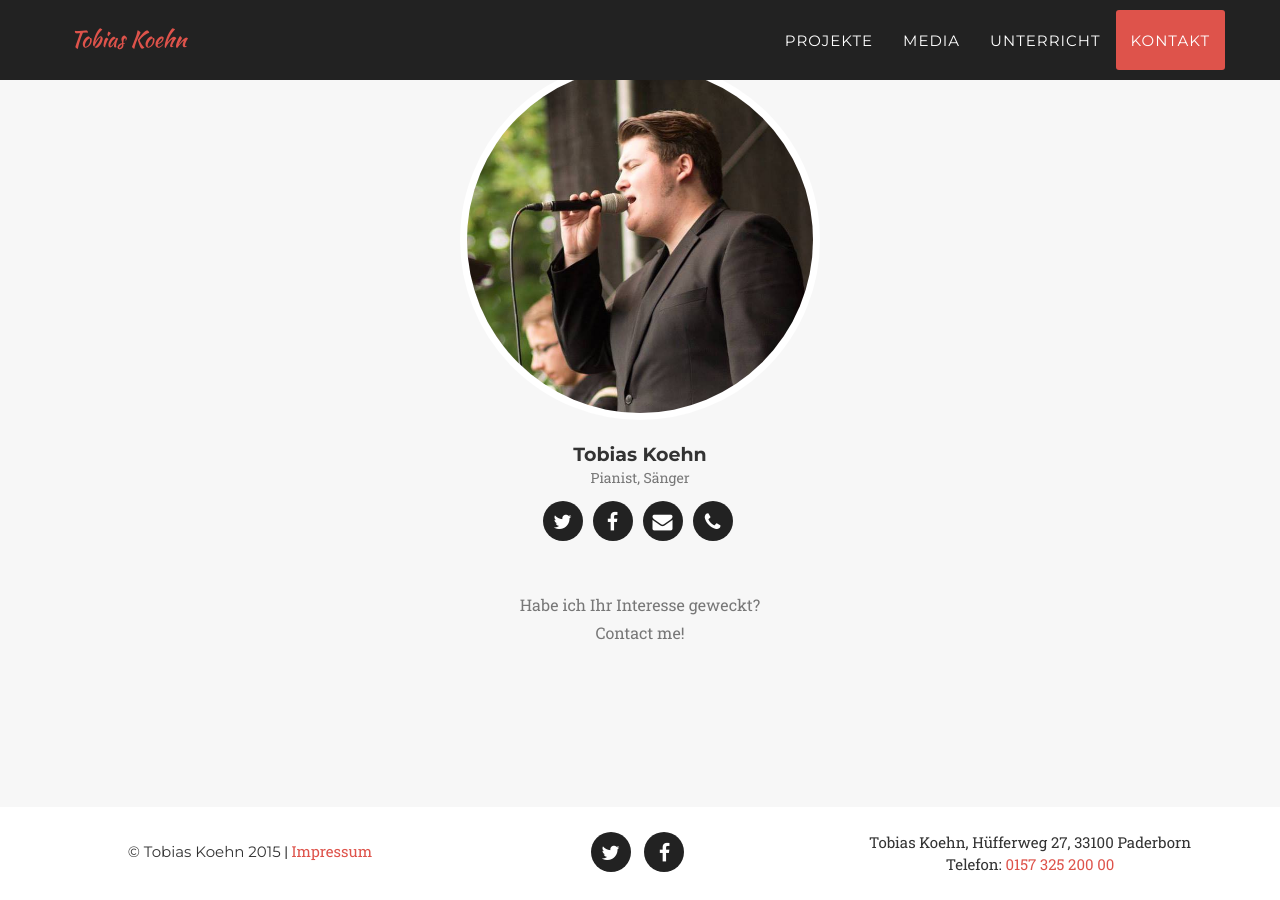
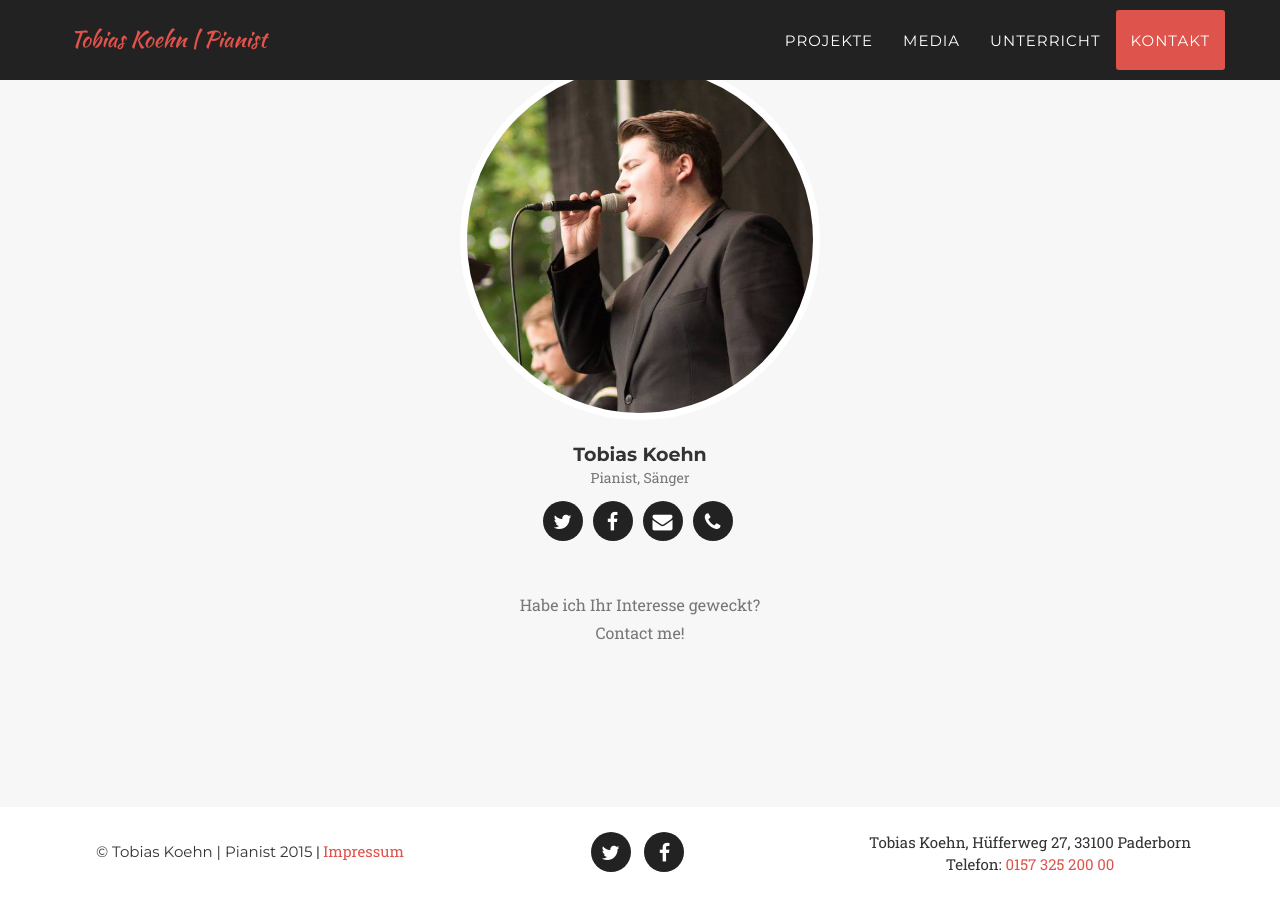
Before and after one commit to ToKoehn/tokoehn.github.io, a Jekyll site: the page built from index.html, in a window 1280 px wide and 900 px high, scrolled down 3852 px. Built offline with Jekyll 4.4.1, drawn with Linux system fonts in a browser that asks for light colours; some web fonts are replaced.

Commit message:
Seiten Beschreibungg

```diff
--- a/_config.yml
+++ b/_config.yml
@@ -2,9 +2,9 @@
 baseurl: ""
 
 # Site settings
-title: Tobias Koehn
+title: Tobias Koehn | Pianist
 email: kontakt@tobias-koehn.de
-description: "Pianist, Sänger aus Paderborn. Keyboard– und Klavierunterricht für Anfänger und Fortgeschrittene."
+description: "Pianist, Sänger aus Paderborn. Klavierunterricht. Bar Piano. "
 
 # Color settings (hex-codes without the leading hash-tag)
 color:
```
